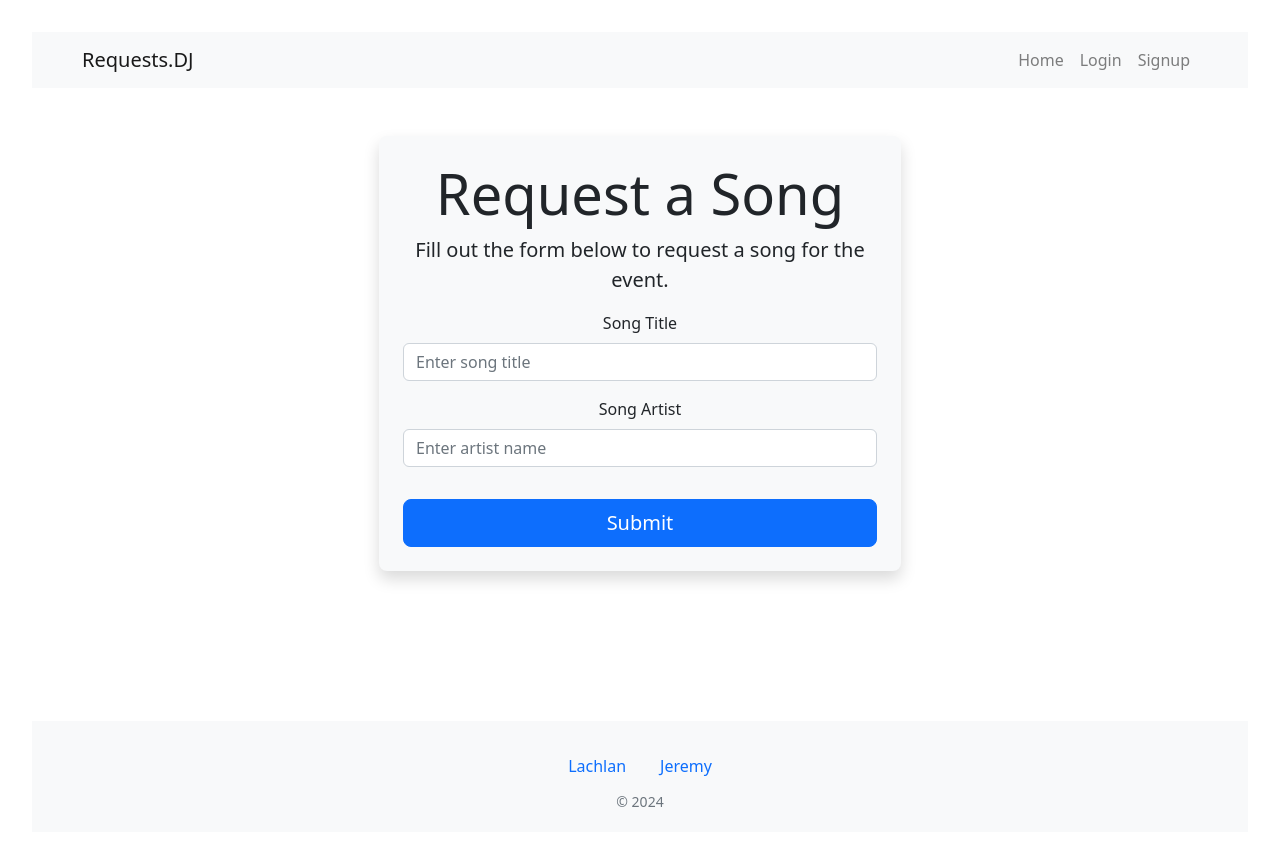
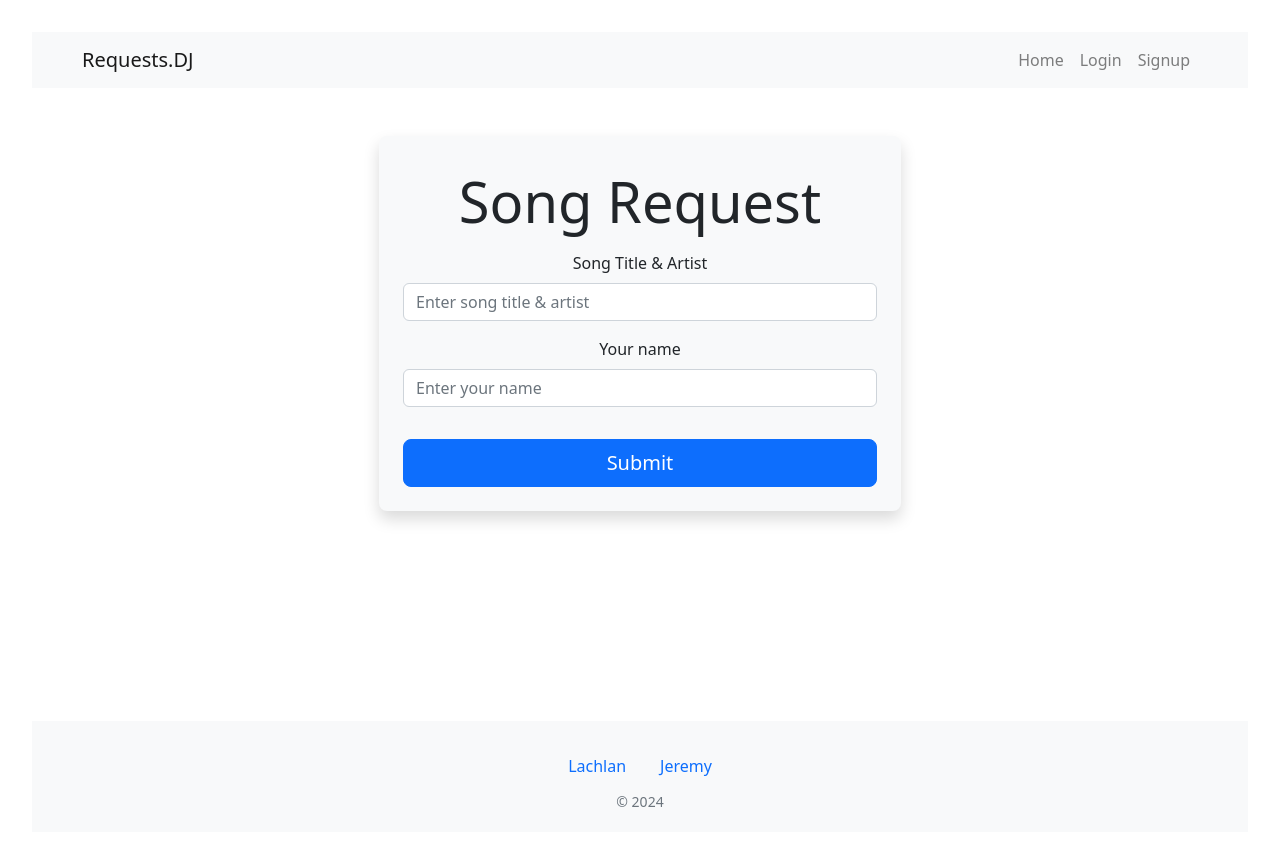
Before and after one commit to roughnut/requests-dj-v2, a React (Vite) app in the folder client/: page /events/1/add_song in a window 1280 px wide. Shown: the top 846 px of the page. Built offline with nearby package versions, Linux system fonts and the light colour scheme.

Commit message:
updated event page with current event info

```diff
--- a/client/src/components/AddSong.jsx
+++ b/client/src/components/AddSong.jsx
@@ -58,28 +58,28 @@ const AddSong = () => {
       <Row className="justify-content-center w-100">
         <Col xs={12} md={8} lg={6}>
           <div className="p-4 bg-light rounded-3 shadow">
-            <h1 className="display-4 text-center">Request a Song</h1>
-            <p className="lead text-center">Fill out the form below to request a song for the event.</p>
+            <h2 className="display-4 text-center p-2">Song Request</h2>
+            {/* <p className="lead text-center">Fill out the form below to request a song for the event.</p> */}
             <Form onSubmit={handleSubmit}>
               <Form.Group className="mb-3">
-                <Form.Label htmlFor="song-title">Song Title</Form.Label>
+                <Form.Label htmlFor="song-title">Song Title & Artist</Form.Label>
                 <Form.Control
                   type="text"
                   id="song-title"
                   value={title}
                   onChange={(e) => setTitle(e.target.value)}
                   required
-                  placeholder="Enter song title"
+                  placeholder="Enter song title & artist"
                 />
               </Form.Group>
               <Form.Group className="mb-3">
-                <Form.Label htmlFor="song-artist">Song Artist</Form.Label>
+                <Form.Label htmlFor="song-artist">Your name</Form.Label>
                 <Form.Control
                   type="text"
                   id="song-artist"
                   value={artist}
                   onChange={(e) => setArtist(e.target.value)}
-                  placeholder="Enter artist name"
+                  placeholder="Enter your name"
                 />
               </Form.Group>
               <Button
--- a/client/src/components/SongsList.jsx
+++ b/client/src/components/SongsList.jsx
@@ -53,7 +53,7 @@ const SongsList = () => {
 
   return (
     <div className="songs-list">
-      <h2 className='songs-list-title'>Songs List</h2>
+      {/* <h2 className='songs-list-title'>Songs List</h2> */}
       <div className="songs-grid">
         {songs.length > 0 ? (
           songs.map(song => (
--- a/client/src/pages/EventPage.jsx
+++ b/client/src/pages/EventPage.jsx
@@ -2,33 +2,51 @@ import React from 'react';
 import { useQuery } from '@apollo/client';
 import { useParams, useNavigate } from 'react-router-dom';
 import SongsList from '../components/SongsList';
-import { GET_SONG_REQUESTS } from '../utils/queries';
+import { GET_EVENT, GET_SONG_REQUESTS } from "../utils/queries";
 
 const EventPage = () => {
   const { id } = useParams(); // Retrieve the event ID from the URL
   const navigate = useNavigate();
-  const { loading, error, data } = useQuery(GET_SONG_REQUESTS, {
-    variables: { event: id},
+
+  // Query to get event details
+  const {
+    loading: eventLoading,
+    error: eventError,
+    data: eventData,
+  } = useQuery(GET_EVENT, {
+    variables: { _id: id },
   });
 
-  if (loading) return <p>Loading events...</p>;
-  if (error) return <p>Error loadng events: {error.message}</p>;
+  // Query to get song requests
+  const {
+    loading: songsLoading,
+    error: songsError,
+    data: songsData,
+  } = useQuery(GET_SONG_REQUESTS, {
+    variables: { event: id },
+  });
+if (eventLoading || songsLoading) return <p>Loading...</p>;
+if (eventError) return <p>Error loading event: {eventError.message}</p>;
+if (songsError) return <p>Error loading song requests: {songsError.message}</p>;
+
+const event = eventData?.event;
+const songRequests = songsData?.songRequests;
 
   const handleSongAdd = () => {
     navigate(`/events/${id}/add_song`);
-  }
+  };
 
-  const event = data?.event;
+  console.log("Event: ", event);
+  console.log("Song Requests: ", songRequests);
 
   return (
     <div>
-      <h1 className="text-4xl font-bold text-custom-charcoal">Event Details</h1>
-      <button
-            className="btn btn-dark m-2"
-            onClick={handleSongAdd}
-          >
-            Add a Song
-          </button>
+      <h2 className="text-4xl font-bold text-custom-charcoal">{event.name}</h2>
+      <p className="text-2xl font-bold">{event.description}</p>
+      <h4>DJ: {event.user.username}</h4>
+      <button className="btn btn-dark m-2" onClick={handleSongAdd}>
+        Request a Song
+      </button>
       <SongsList eventId={id} />
     </div>
   );
```
